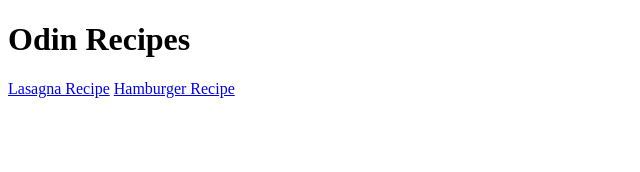
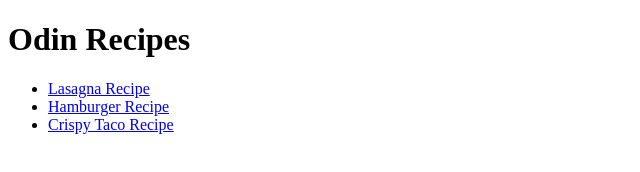
Before and after one commit to jwharter/odin-recipes, a plain HTML site: page index.html in a window 1280 px wide. Shown: the whole page, without its empty margins (0-640 px from the left). Drawn offline with Linux system fonts and the light colour scheme.

Commit message:
Add link to tacos.html from index.html

```diff
--- a/index.html
+++ b/index.html
@@ -6,7 +6,10 @@
       </head>
       <body>
           <h1>Odin Recipes</h1>
-          <a href="recipes/lasagna.html">Lasagna Recipe</a>
-          <a href="recipes/hamburger.html">Hamburger Recipe</a>
+          <ul>
+          <li><a href="recipes/lasagna.html">Lasagna Recipe</a></li>
+          <li><a href="recipes/hamburger.html">Hamburger Recipe</a></li>
+          <li><a href="recipes/tacos.html">Crispy Taco Recipe</a></li>
+           </ul>
       </body>
   </html>
```
